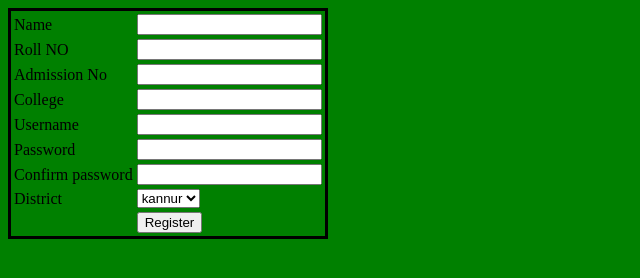
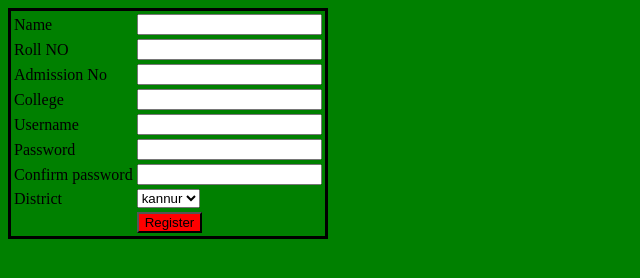
Before and after one commit to nikhilymc/ICTAFULLSTACK, a website: page html_css/register.html in a window 1280 px wide. Shown: the whole page, without its empty margins (0-640 px from the left). Drawn offline with Linux system fonts and the light colour scheme.

Commit message:
style class

```diff
--- a/html_css/register.html
+++ b/html_css/register.html
@@ -11,6 +11,9 @@
     }
     table{
         border: 3px solid black;
+    }
+    .mybutton{
+        background:red;
     }
     </style>
 </head>
@@ -50,7 +53,7 @@
 </tr>
 <tr>
     <td></td>
-    <td><button>Register</button></td>
+    <td><button class="mybutton">Register</button></td>
 </tr>
     </table>
 </body>
```
